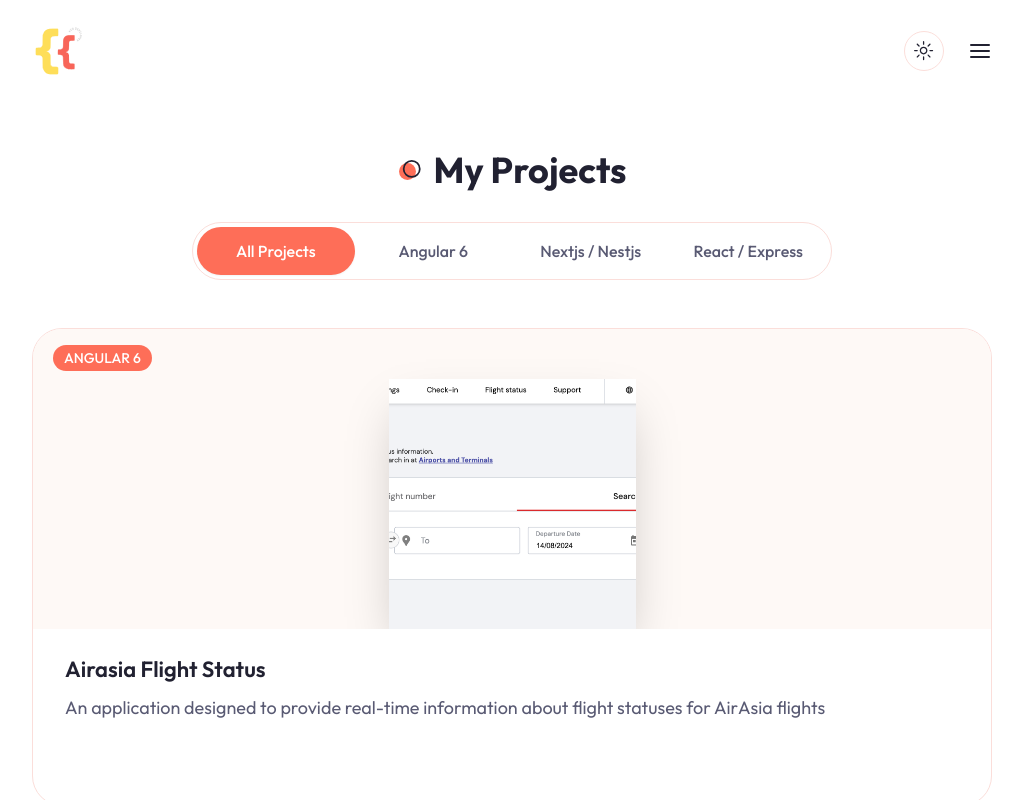
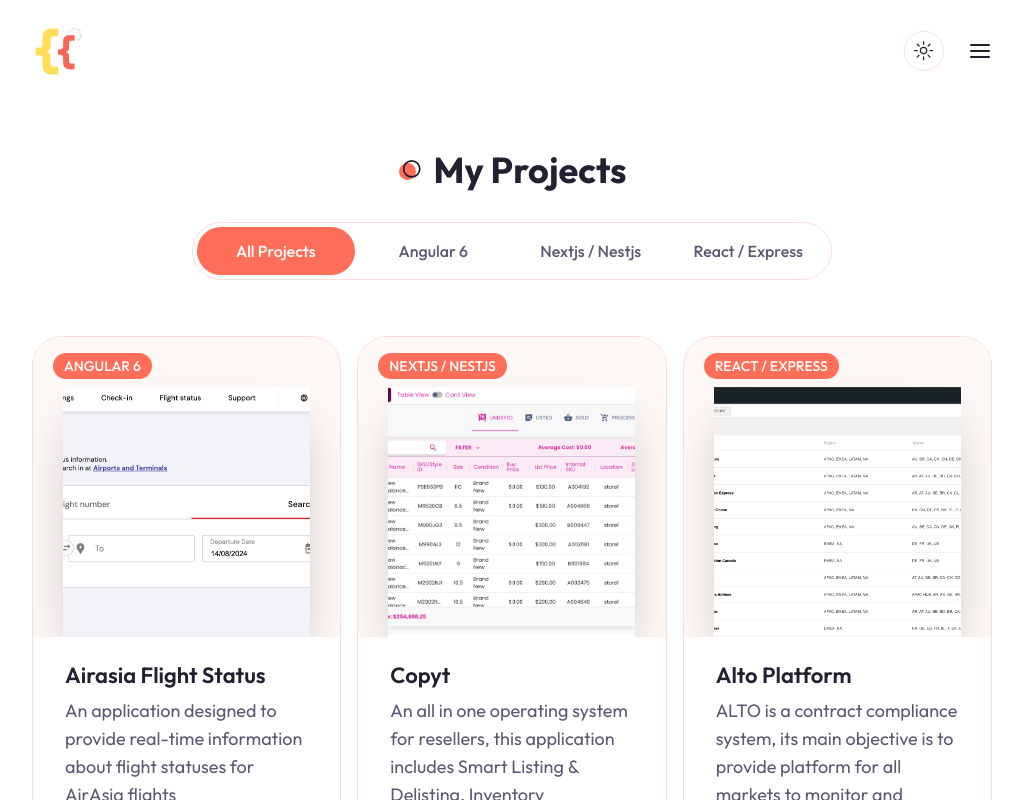
Before and after one commit to carlcarambas/portfolio_react_tailwind, a Next.js app: page /projects in a window 1280 px wide. Shown: the top 800 px of the page, without its empty margins (128-1151 px from the left). Built offline with nearby package versions, Linux system fonts and the light colour scheme.

Commit message:
styles projects

```diff
--- a/app/projects/page.jsx
+++ b/app/projects/page.jsx
@@ -29,7 +29,7 @@
           My Projects
         </h2>
         {/* tabs */}
-        <Tabs defaultValue={currentCategory}>
+        <Tabs defaultValue={currentCategory} className="mb-24 xl:mb-48">
           <TabsList className="w-full grid h-full md:grid-cols-4 lg:max-w-[640px] mb-12 mx-auto md:border dark:border-none">
             {categories.map((category, index) => {
               return (
@@ -45,11 +45,14 @@
             })}
           </TabsList>
           {/* tabs content */}
-          <div>
+          <div className="text-lg xl: mt-8 grid grid-cols-1 lg:grid-cols-3 gap-4">
             {filteredProjects.map((project, index) => {
               return (
                 <TabsContent value={currentCategory} key={index}>
-                  <ProjectCard project={project} />
+                  <ProjectCard
+                    project={project}
+                    cardStyle="group overflow-hidden relative min-h-[100%]"
+                  />
                 </TabsContent>
               )
             })}
--- a/components/ProjectCard.jsx
+++ b/components/ProjectCard.jsx
@@ -4,9 +4,13 @@
 import { FolderGit2, Link2Icon } from 'lucide-react'
 import { Badge } from './ui/badge'
 
-const ProjectCard = ({ project }) => {
+const ProjectCard = ({ project, cardStyle = null }) => {
   return (
-    <Card className="group overflow-hidden relative min-h-[478px]">
+    <Card
+      className={
+        cardStyle ? cardStyle : 'group overflow-hidden relative min-h-[478px]'
+      }
+    >
       <CardHeader className="p-0">
         {/* image of project */}
         <div
```
